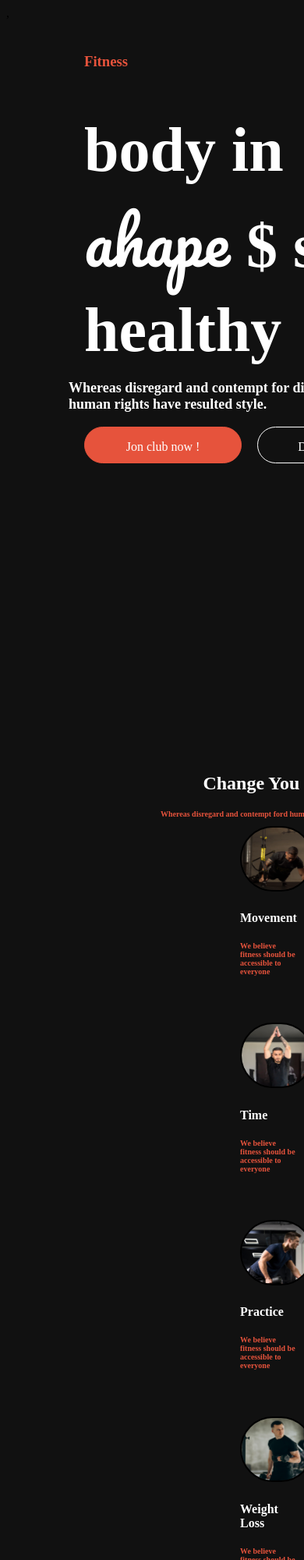
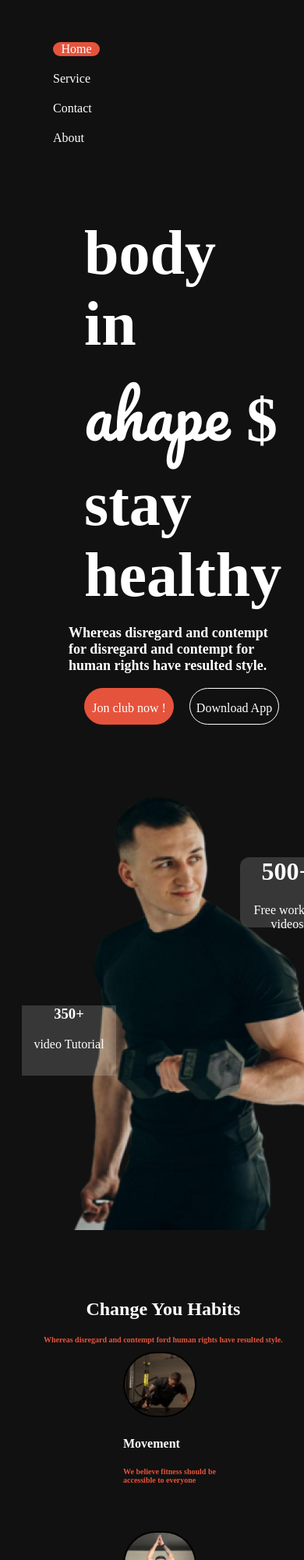
Before and after one commit to ovisack/Assingment-01, a plain HTML site: page index.html in a window 390 px wide. Shown: the top 2000 px of the page at 78% size. Drawn offline with Linux system fonts and the light colour scheme; a web font is replaced by a local one.

Commit message:
first commit

```diff
--- a/index.html
+++ b/index.html
@@ -21,7 +21,7 @@
 </head>
     <body>
 
-,<header>
+<header class="header">
 
         <nav class="naveber">
             <h3 class="barnd">Fitness</h3>
@@ -76,7 +76,6 @@
                 human rights have resulted style.</p>
                 </div>
                  </section>
-            <div class="cintanier">
 
 
 
--- a/style.css
+++ b/style.css
@@ -62,6 +62,7 @@
   }
   .nav-item0{
     margin-top: -50px;
+    margin-left: 850px;
   }
 
   .barnd{
@@ -77,7 +78,7 @@
     background-color: #E6533C;
     width: 60px;
     border-radius: 10px 10px ;
-    margin-left: 850px;
+
 
   }
 
@@ -190,15 +191,7 @@
 
   /* cintanier style */
 
-  .cintanier{
-  display: flex;
 
-    gap: 50px;
-    margin-left: -50px;
-
-
-
-    }
     .box-4{
       width: 90px;
       height: 80px;
@@ -546,11 +539,18 @@
    @media screen and (max-width: 576px) {
 
     body{
+ width: 350px;
+ height: auto;
+    }
+    .header{
+      width: auto;
+    }
 
-    }
    .naveber{
-    width: auto;
+    width:100%;
     flex-direction: row;
+    margin-top: -50px;
+    margin-left: -850px;
 
    }
     .cintanier, .hetlain{
@@ -558,21 +558,43 @@
     flex-direction: column;
 
     }
+    .cart-nav{
+
+     background-image: url(./images/Images\ 2.png);
+     margin-top: 700px;
+     margin-left: -900px;
+
+
+    }
+
     .cart{
-      width: auto;
-      flex-direction: column;
+
+      margin-left: 300px;
+      width:121px;
     }
     .cart-2{
-      width: auto;
-      flex-direction: column;
+      margin-top: 100px;
+      margin-left: 20px;
+      width:121px ;
     }
+
+    .hetlain{
+      margin-left: 150px;
+
+    }
+
     .box2{
       width: auto;
       flex-direction: row;
     }
     .info{
-      width:auto;
-      flex-direction: column;
+    width: auto;
+
+    margin-top: 1440;
+
+    }
+    .span{
+      margin-top: -1100px;
     }
     .baton{
       width: auto;
@@ -589,8 +611,8 @@
     }
     .hading{
       width: auto;
-    margin-left: -300px;
-    margin-top: 200px;
+    margin-left: -450px;
+    margin-top: 900px;
     }
     .ran, .ran-1, .ran-0{
       width: auto;
```
